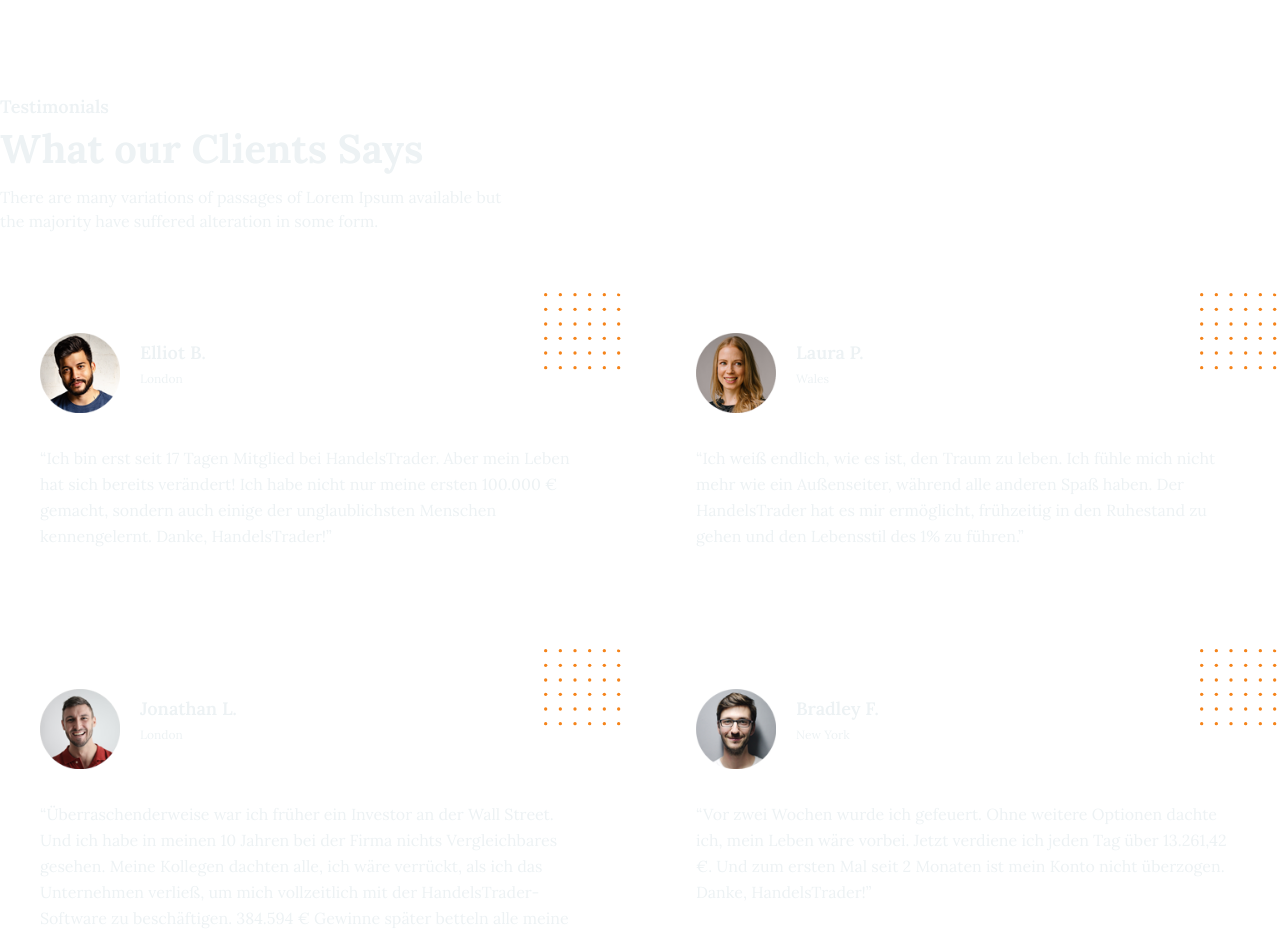
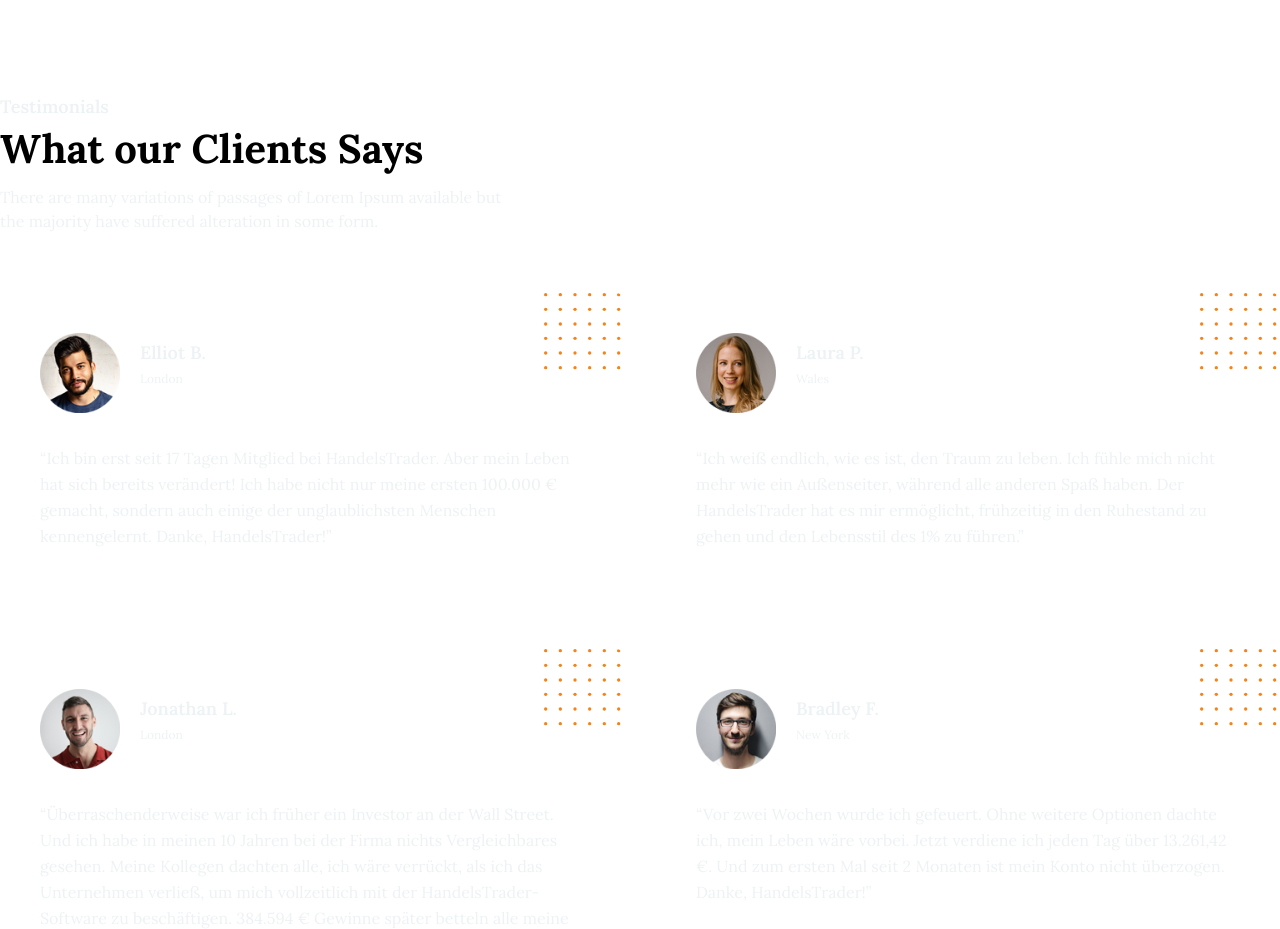
Before and after one commit to milosmicevic/handels-trader, a website built with Vite: page index.html in a window 1280 px wide. Shown: the part 2480-3409 px from the top of the page. Built offline with nearby package versions, Linux system fonts and the light colour scheme; what country-flags-dial-code, tailgrids would draw is missing.

Commit message:
Some Adjustments

```diff
--- a/index.html
+++ b/index.html
@@ -496,7 +496,7 @@
           <div class="w-full px-4">
             <div class="mb-[60px] max-w-[510px]">
               <span class="text-primary mb-2 block text-lg font-semibold">Testimonials</span>
-              <h2 class="text-dark mb-4 text-3xl font-bold sm:text-4xl md:text-[40px]">What our Clients Says</h2>
+              <h2 class="text-black mb-4 text-3xl font-bold sm:text-4xl md:text-[40px]">What our Clients Says</h2>
               <p class="text-body-color text-base">
                 There are many variations of passages of Lorem Ipsum available but the majority have suffered alteration in some form.
               </p>
```
